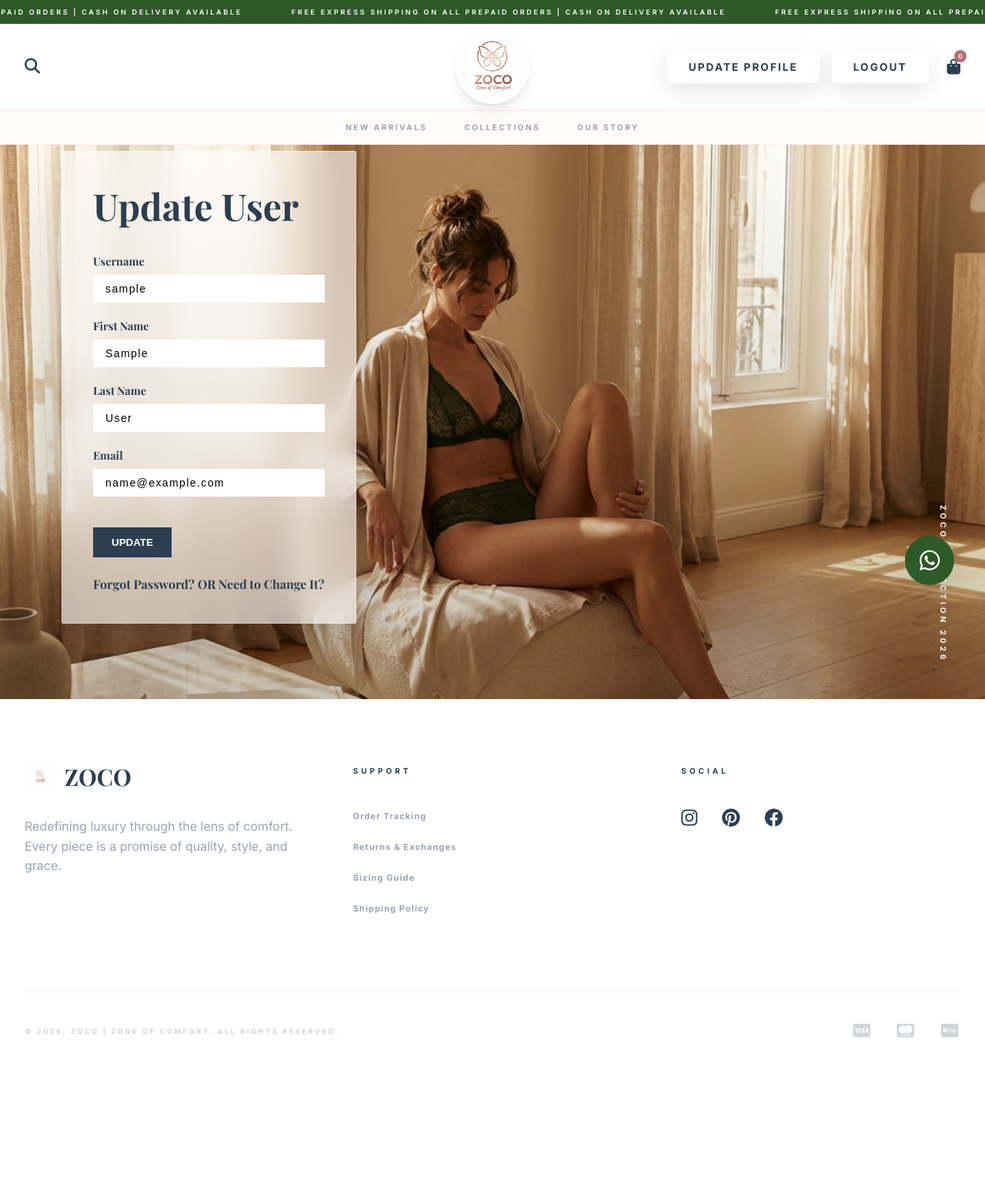
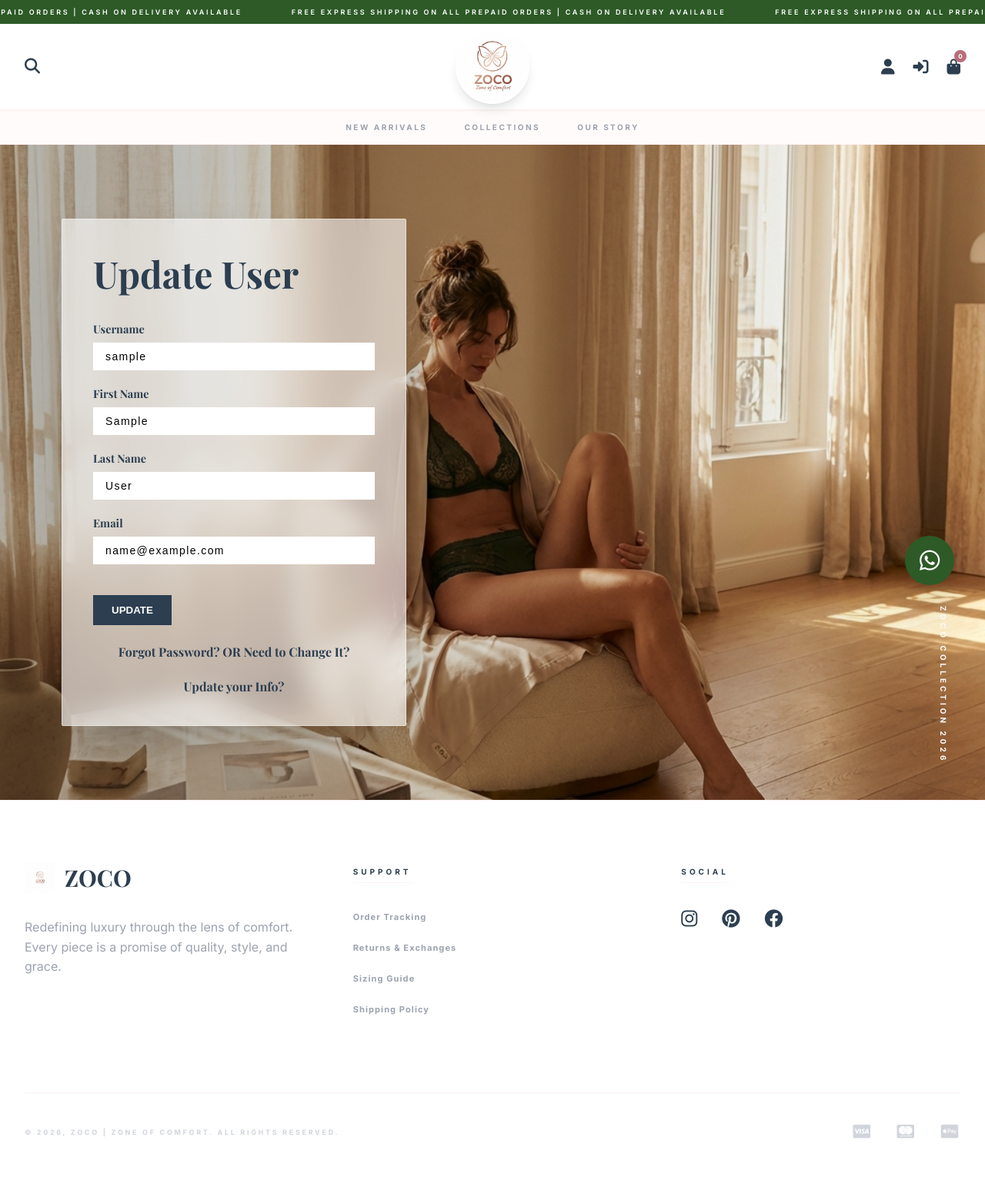
Before and after one commit to Watergold12/zoco, a Django app: page /update_user/ in a window 1280 px wide. Shown: the whole page at 77% size. Before the commit the page ends 1348 px from the top, so only its background shows below. Run offline with Django 5.2, Linux system fonts and the light colour scheme; the visitor is signed in with stand-in values (Sample User, id 1); data comes from the database, SQL or seed files in the repository.

Commit message:
Updated profile page and models!

```diff
--- a/zoco/static/css/style.css
+++ b/zoco/static/css/style.css
@@ -1805,13 +1805,54 @@ body {
     font-size: 0.85rem;
 }
 
+/* Hero Content for Forms (Register, Update User, etc.) */
 .hero-content-1 {
+    position: relative;
+    padding: 6rem 0;
+    margin-left: 5rem;
+    max-width: 28rem;
+    z-index: 10;
+    width: 100%;
+}
+
+@media (max-width: 768px) {
+    .hero-content-1 {
+        margin-left: 2rem;
+        margin-right: 2rem;
+        max-width: none;
+        padding: 4rem 1rem;
+    }
+}
+
+.hero-section-flexible {
+    height: auto !important;
+    min-height: 100vh;
+    display: flex;
+    align-items: center;
+    position: relative;
+    background-color: var(--color-softpink);
+}
+
+.hero-section-flexible .hero-bg {
     position: absolute;
-    bottom: 0.5rem;
-    left: 5rem;
-    top: 0.5rem;
-    max-width: 24rem;
-}
+    inset: 0;
+    width: 100%;
+    height: 100%;
+    object-fit: cover;
+    z-index: 0;
+}
+
+.hero-section-flexible .hero-overlay {
+    position: absolute;
+    inset: 0;
+    z-index: 1;
+    background: linear-gradient(to right, rgba(0,0,0,0.3), transparent);
+}
+
+.hero-section-flexible .hero-content-1 {
+    z-index: 2;
+}
+
 
 .size-guide-table {
     width: 100%;
--- a/zoco/store/admin.py
+++ b/zoco/store/admin.py
@@ -16,3 +16,7 @@ class UserAdmin(admin.ModelAdmin):
     model = User
     field = ["username", "first_name", "last_name", "email"]
     inlines = [ProfileInline]
+
+admin.site.unregister(User)
+
+admin.site.register(User, UserAdmin)
--- a/zoco/store/forms.py
+++ b/zoco/store/forms.py
@@ -1,13 +1,14 @@
 from django.contrib.auth.models import User
 from django.contrib.auth.forms import UserCreationForm, UserChangeForm, PasswordChangeForm
 from django import forms
+from .models import Profile
 
 class UpdateUserForm(UserChangeForm):
 	password = None
-	username = forms.CharField(label="", widget=forms.TextInput(attrs={'class': 'input-field', 'placeholder':'Username'}))
-	email = forms.EmailField(label="", widget=forms.TextInput(attrs={'class':'form-control', 'placeholder':'Email Address'}))
-	first_name = forms.CharField(label="", max_length=100, widget=forms.TextInput(attrs={'class':'form-control', 'placeholder':'First Name'}))
-	last_name = forms.CharField(label="", max_length=100, widget=forms.TextInput(attrs={'class':'form-control', 'placeholder':'Last Name'}))
+	username = forms.CharField(label="", widget=forms.TextInput(attrs={'class': 'input-field', 'placeholder':'Username'}), required=False)
+	email = forms.EmailField(label="", widget=forms.TextInput(attrs={'class':'form-control', 'placeholder':'Email Address'}), required=False)
+	first_name = forms.CharField(label="", max_length=100, widget=forms.TextInput(attrs={'class':'form-control', 'placeholder':'First Name'}), required=False)
+	last_name = forms.CharField(label="", max_length=100, widget=forms.TextInput(attrs={'class':'form-control', 'placeholder':'Last Name'}), required=False)
 
 	class Meta:
 		model = User
@@ -73,3 +74,17 @@ class ChangePasswordForm(PasswordChangeForm):
 		self.fields['new_password2'].widget.attrs['placeholder'] = 'Confirm New Password'
 		self.fields['new_password2'].label = ''
 		self.fields['new_password2'].help_text = '<span class="form-text text-muted"><small>Enter the same password as before, for verification.</small></span>'
+
+
+class UserInfoForm(forms.ModelForm):
+	class Meta:
+		model = Profile
+		fields = ('phone', 'address1', 'address2', 'city', 'state', 'zipcode', 'country', )
+
+	phone = forms.CharField(label="", widget=forms.TextInput(attrs={'class':'form-control', 'placeholder':'Phone'}), required=False)
+	address1 = forms.CharField(label="", widget=forms.TextInput(attrs={'class':'form-control', 'placeholder':'Address 1'}), required=False)
+	address2 = forms.CharField(label="", widget=forms.TextInput(attrs={'class':'form-control', 'placeholder':'Address 2'}), required=False)
+	city = forms.CharField(label="", widget=forms.TextInput(attrs={'class':'form-control', 'placeholder':'City'}), required=False)
+	state = forms.CharField(label="", widget=forms.TextInput(attrs={'class':'form-control', 'placeholder':'State'}), required=False)
+	zipcode = forms.CharField(label="", widget=forms.TextInput(attrs={'class':'form-control', 'placeholder':'Zipcode'}), required=False)
+	country = forms.CharField(label="", widget=forms.TextInput(attrs={'class':'form-control', 'placeholder':'Country'}), required=False)
--- a/zoco/store/templates/base.html
+++ b/zoco/store/templates/base.html
@@ -42,18 +42,19 @@
             </div>
         </a>
 
-        {% if user.is_authenticated %}
-            <div class="login-wrapper">
-                <a href="{% url 'update_user' %}" class="login-btn">UPDATE PROFILE</a>
-                <a href="{% url 'logout' %}" class="login-btn">LOGOUT</a>
-            </div>
-        {% else %}
-            <div class="login-wrapper">
-                <a href="{% url 'login' %}" class="login-btn">LOGIN</a>
-            </div>
-        {% endif %}
-
         <div class="flex items-center space-x-8">
+            {% if user.is_authenticated %}
+                    <a href="{% url 'update_user' %}" class="nav-icon-btn cart-icon-wrapper">
+                        <i class="fa-solid fa-user"></i>
+                    </a>
+                    <a href="{% url 'logout' %}" class="nav-icon-btn cart-icon-wrapper">
+                        <i class="fa-solid fa-right-to-bracket"></i>
+                    </a>
+            {% else %}
+                    <a href="{% url 'login' %}" class="nav-icon-btn cart-icon-wrapper">
+                        <i class="fa-solid fa-right-from-bracket"></i>
+                    </a>
+            {% endif %}
             <a class="nav-icon-btn cart-icon-wrapper" href="{% url 'cart_summary' %}">
                 <i class="fa-solid fa-bag-shopping"></i>
                 <span class="cart-count" id="cart_quantity">{{ cart|length }}</span>
--- a/zoco/store/templates/register.html
+++ b/zoco/store/templates/register.html
@@ -8,7 +8,7 @@
         </div>
     </header> {% endcomment %}
 
-    <section class="hero-section">
+    <section class="hero-section hero-section-flexible">
         <img src="{% static 'assets/zoco-hero.png' %}" alt="ZOCO Hero" class="hero-bg">
         <div class="hero-overlay"></div>
 
--- a/zoco/store/templates/update_password.html
+++ b/zoco/store/templates/update_password.html
@@ -2,7 +2,7 @@
 {% load static %}
 {% block content %}
 
-    <section class="hero-section">
+    <section class="hero-section hero-section-flexible">
         <img src="{% static 'assets/zoco-hero.png' %}" alt="ZOCO Hero" class="hero-bg">
         <div class="hero-overlay"></div>
 
--- a/zoco/store/templates/update_user.html
+++ b/zoco/store/templates/update_user.html
@@ -1,7 +1,7 @@
 {% extends 'base.html' %}
 {% load static %}
 {% block content %}
-    <section class="hero-section">
+    <section class="hero-section hero-section-flexible">
         <img src="{% static 'assets/zoco-hero.png' %}" alt="ZOCO Hero" class="hero-bg">
         <div class="hero-overlay"></div>
 
@@ -41,6 +41,9 @@
                 <div class="register-wrapper" style="margin-top: 1.5rem; text-align: center;">
                     <a href="{% url 'update_password' %}" class="register-btn font-heading" style="font-weight: bold; text-decoration: none;">Forgot Password? OR Need to Change It?</a>
                 </div>
+                <div class="register-wrapper" style="margin-top: 1.5rem; text-align: center;">
+                    <a href="{% url 'update_info' %}" class="register-btn font-heading" style="font-weight: bold; text-decoration: none;">Update your Info?</a>
+                </div>
             </div>
         </div>
 
--- a/zoco/store/urls.py
+++ b/zoco/store/urls.py
@@ -11,6 +11,7 @@ urlpatterns = [
     path('logout/', views.logout_user, name='logout'),
     path('register/', views.register_user, name='register'),
     path('update_user/', views.update_user, name='update_user'),
+    path('update_info/', views.update_info, name='update_info'),
     path('update_password/', views.update_password, name='update_password'),
     path('product/<int:pk>', views.product_detail, name='product_detail'),
     path('category/<str:tpo>', views.category, name='category'),
--- a/zoco/store/views.py
+++ b/zoco/store/views.py
@@ -1,9 +1,9 @@
 from django.shortcuts import render, redirect
 from django.contrib.auth import authenticate, login, logout
 from django.contrib import messages
-from .models import Product, Category
+from .models import Product, Category, Profile
 from django.contrib.auth.models import User
-from .forms import SignUpForm, UpdateUserForm, ChangePasswordForm
+from .forms import SignUpForm, UpdateUserForm, ChangePasswordForm, UserInfoForm
 
 def home(request):
     products = Product.objects.all()
@@ -143,3 +143,18 @@ def update_password(request):
     else:
         messages.success(request, "Please login to update your Pasword!!")
         return redirect('login')
+
+def update_info(request):
+    if request.user.is_authenticated:
+        current_user = Profile.objects.get(user__id=request.user.id)
+        form = UserInfoForm(request.POST or None, instance=current_user)
+
+        if form.is_valid():
+            form.save()
+            messages.success(request, "Your Info has been updated!!")
+            return redirect('home')
+
+        return render(request, 'update_info.html', {'form':form})
+    else:
+        messages.success(request, "Please login to update your profile!!")
+        return redirect('login')
```
Also changed, not shown: zoco/store/templates/update_info.html (added, +58 -0 lines), zoco/store/models.py (line endings or trailing spaces).
